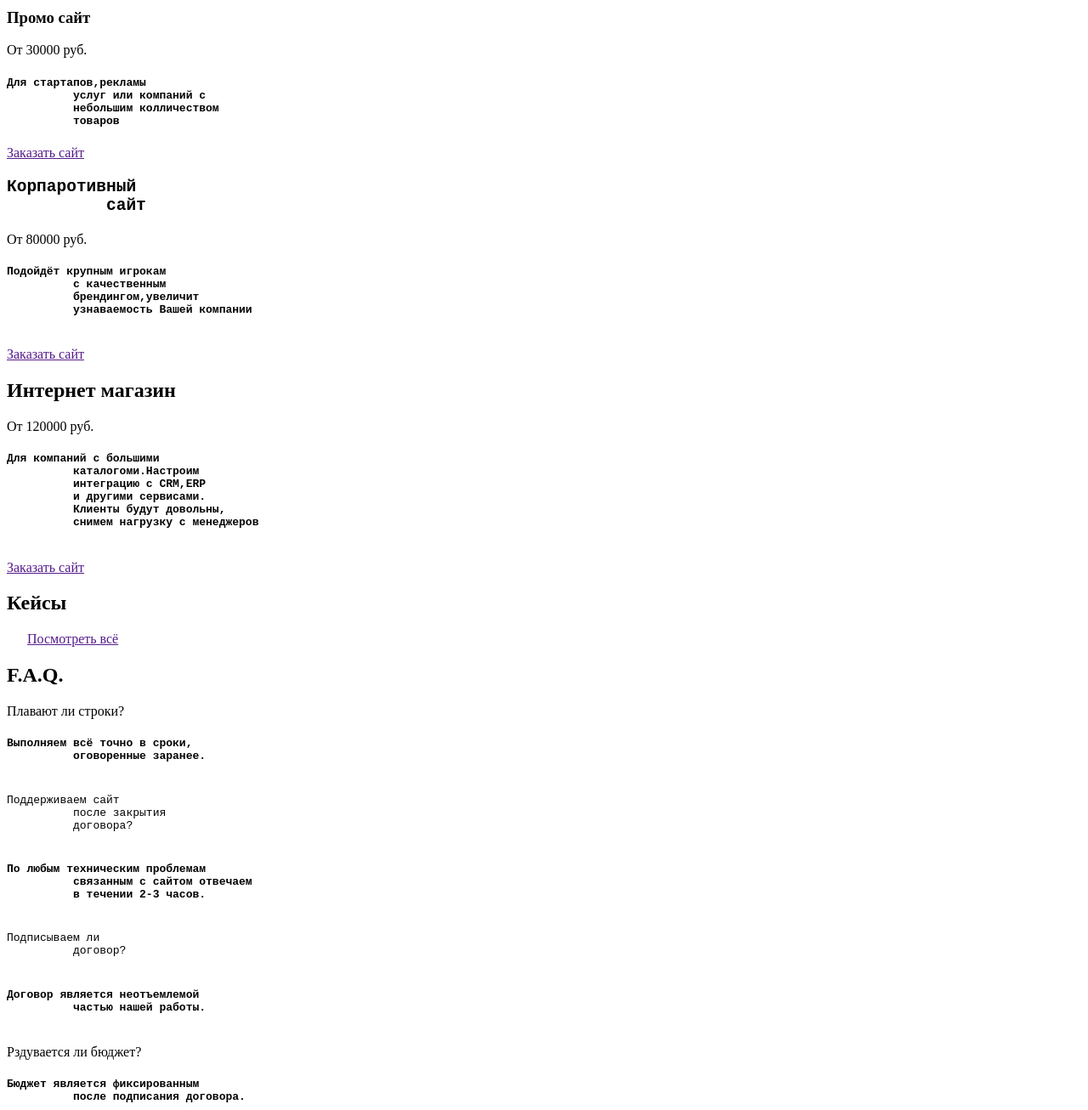
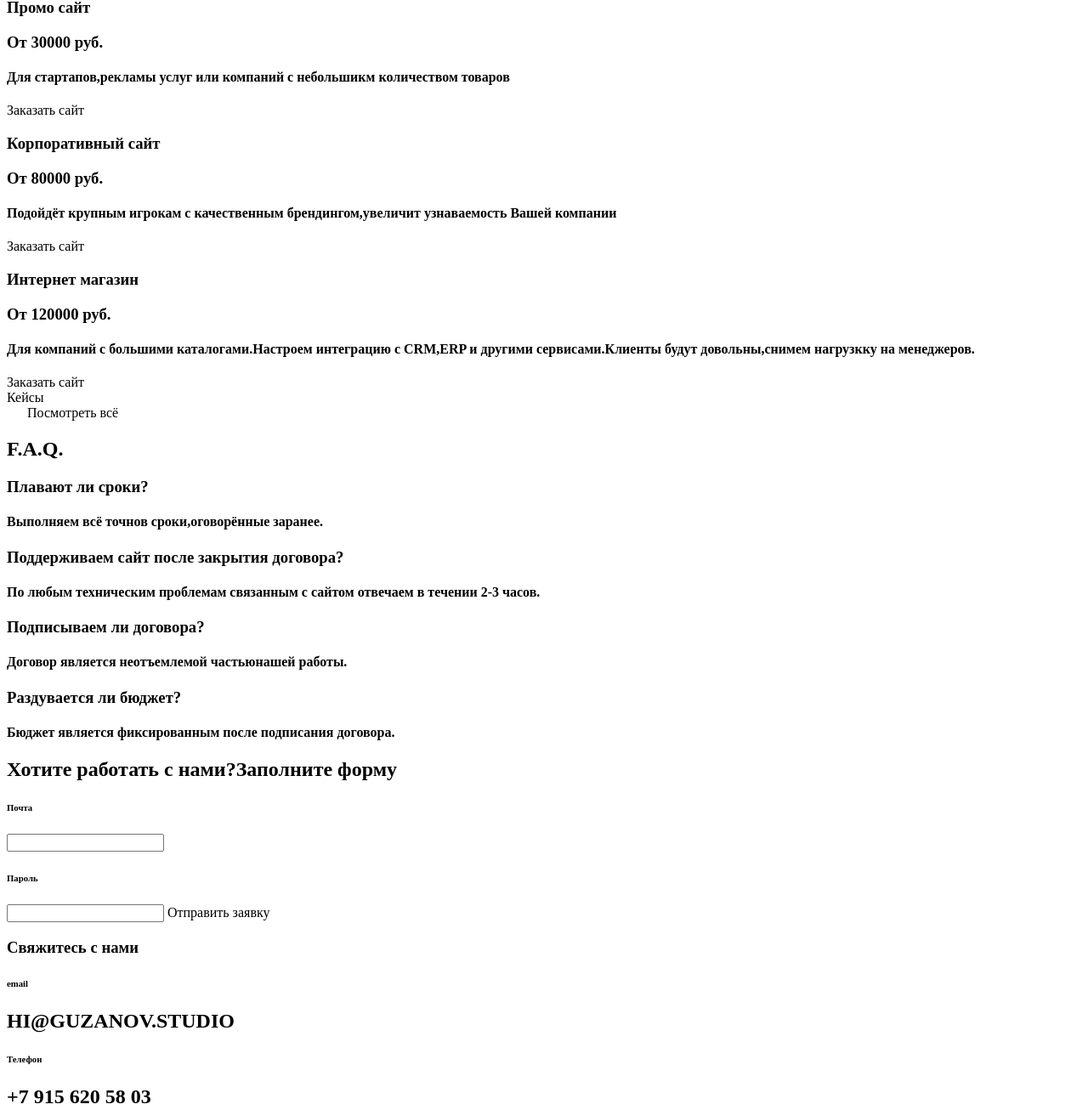
Before and after one commit to dremchee/test-markup-layout, a plain HTML site: page index.html in a window 1280 px wide. Shown: the part 268-1574 px from the top of the page at 85% size. Drawn offline with Linux system fonts and the light colour scheme.

Commit message:
Изменения

```diff
--- a/index.html
+++ b/index.html
@@ -6,113 +6,78 @@
     <title>Document</title>
   </head>
   <body>
-    <header>
-      <div class="container">
-        <a class="header-phone" href="tel:+7 915 620 68 03">+7 915 620 68 03</a>
+    <div class="header">
+      <div class="header-nav">
+        <img class="header-nav-logo">
+        <nav class="header-nav-links">
+          <a class="header-nav-link">Цены</a>
+          <a class="header-nav-link">Кейсы</a>
+          <a class="header-nav-link">F.A.Q</a>
+          <button class="header-nav-button"><a class="header-phone" href="tel:+7 915 620 58 03">+7 915 620 58 03</a></button>
+        </nav>
       </div>
-      <section>
-        <h1><pre>Создание сайта
-          под ключ
-        </pre></h1>
-        <p><pre>Учитываем специфику и особенности
-          цифровой среды
-        </pre></p>
-      </section>
-      <section>
-        <a class="" href="">Бесплатная консультация</a>
-      </section>
-      <section>
-        <h2>Какие сайты мы создаём?</h2>
-      </section>
-      <section>
-        <p><h3>Промо сайт</h3>
-        <p>От 30000 руб.</p>
-        <h4><pre>Для стартапов,рекламы
-          услуг или компаний с
-          небольшим колличеством
-          товаров</pre></h4></p>
-          <a class="" href="">Заказать сайт</a>
-      </section>
-      <section>
-        <p><h2><pre>Корпаротивный
-          сайт</pre>
-        </h2></p>
-        <p>От 80000 руб.</p>
-        <p><h4><pre>Подойдёт крупным игрокам
-          с качественным
-          брендингом,увеличит
-          узнаваемость Вашей компании
-          </pre>
-        </h4></p>
-        <a class="" href="">Заказать сайт</a>
-      </section>
-      <section>
-        <p><h2>Интернет магазин</h2></p>
-        <p>От 120000 руб.</p>
-        <p><h4><pre>Для компаний с большими
-          каталогоми.Настроим
-          интеграцию с CRM,ERP
-          и другими сервисами.
-          Клиенты будут довольны,
-          снимем нагрузку с менеджеров
-        </pre></h4></p>
-        <a class="" href="">Заказать сайт</a>
-      </section>
-      <section>
-        <p><h2>Кейсы</h2></p>
-        <img src="" width="" height="">
-        <img src="" width="" height="">
-        <img src="" width="" height="">
-        <img src="" width="" height="">
-        <img src="" width="" height="">
-        <img src="" width="" height="">
-        <a class="" href="">Посмотреть всё</a>
-      </section>
-      <section>
-        <p><h2>F.A.Q.</h2></p>
-        <p>Плавают ли строки?</p>
-        <p><h4><pre>Выполняем всё точно в сроки,
-          оговоренные заранее.
-        </pre></h4></p>
-        <p><pre>Поддерживаем сайт
-          после закрытия
-          договора?
-        </pre></p>
-        <p><h4><pre>По любым техническим проблемам
-          связанным с сайтом отвечаем
-          в течении 2-3 часов.
-        </pre></h4></p>
-        <p><pre>Подписываем ли
-          договор?
-        </pre></p>
-        <p><h4><pre>Договор является неотъемлемой
-          частью нашей работы.
-        </pre></h4></p>
-        <p>Рздувается ли бюджет?</p>
-        <p><h4><pre>Бюджет является фиксированным
-          после подписания договора.
-        </pre></h4></p>
-      </section>
-      <section>
-        <p><h2><pre>Хотите работать с нами?
-          Заполните форму
-        </pre></h2></p>
-        <p>Email: <input type="email" name="login"></p>
-        <p>Пароль: <input type="password" name="pass"></p>
-        <p><a class="" href="">Отправить заявку</a></p>
-      </section>
-    </header>
-    <footer>
-      <p><h3>Свяжитесь с нами</h3></p>
-      <p><h6>email</h6></p>
-      <p><h2>HI@GUZANOV.STUDIO</h2></p>
-      <p><h6>телефон</h6></p>
-      <p><h2>+7 915 620 58 03</h2></p>
-      <p><h6><pre>Мы за живое общение и всегда рады втретить
-        вас в нашем офисе по адресу <a>улица Каширина
-          1А оф.11
-        </a>
-      </pre></h6></p>
-    </footer>
+      <div class="header-content">
+        <div class="header-content-title"><h1>Создание сайта под ключ</h1></div>
+        <div class="header-content-note"><h3>Учитываем специфику и особенности среды</h3></div>
+        <button class="header-content-button"><a>Бесплатная консультация</a></button>
+      </div>
+      <img class="header-content-image">
+    </div>
+    <div class="content-title">
+    <div class="container"><h3>Какие сайты мы создаём?</h3>
+      <h3>Промо сайт</h3>
+      <h3>От 30000 руб.</h3>
+      <h4>Для стартапов,рекламы услуг или компаний с небольшикм количеством товаров</h4>
+      <a class="modal">Заказать сайт</a>
+    </div>
+      <div class="container"><h3>Корпоративный сайт</h3>
+      <h3>От 80000 руб.</h3>
+      <h4>Подойдёт крупным игрокам с качественным брендингом,увеличит узнаваемость Вашей компании</h4>
+      <a class="modal">Заказать сайт</a>
+    </div>
+    <div class="container"><h3>Интернет магазин</h3>
+      <h3>От 120000 руб.</h3>
+      <h4>Для компаний с большими каталогами.Настроем интеграцию с CRM,ERP и другими сервисами.Клиенты будут довольны,снимем нагрузкку на менеджеров.</h4>
+      <a class="modal">Заказать сайт</a>
+    </div>
+    </div>
+    <div class="content-title">Кейсы</div>
+    <img class="content-image">
+    <img class="content-image">
+    <img class="content-image">
+    <img class="content-image">
+    <img class="content-image">
+    <img class="content-image">
+    <a class="more">Посмотреть всё</a>
+    <div class="wrapper">
+      <div><h2>F.A.Q.</h2>
+      <h3>Плавают ли сроки?</h3>
+      <h4>Выполняем всё точнов сроки,оговорённые заранее.</h4></div>
+      <div><h3>Поддерживаем сайт после закрытия договора?</h3>
+        <h4>По любым техническим проблемам связанным с сайтом отвечаем в течении 2-3 часов.</h4>
+      </div>
+      <div><h3>Подписываем ли договора?</h3>
+        <h4>Договор является неотъемлемой частьюнашей работы.</h4>
+      </div>
+      <div><h3>Раздувается ли бюджет?</h3>
+        <h4>Бюджет является фиксированным после подписания договора.</h4>
+      </div>
+    </div>
+    <div class="wrapper">
+      <h2>Хотите работать с нами?Заполните форму</h2>
+      <h6>Почта</h6>
+      <input type="email" name="login">
+      <h6>Пароль</h6>
+      <input type="password" name="pass">
+      <a class="more">Отправить заявку</a>
+    </div>
+    <div class="content-title">
+      <h3>Свяжитесь с нами</h3>
+      <h6>email</h6>
+      <h2>HI@GUZANOV.STUDIO</h2>
+      <h6>Телефон</h6>
+      <h2>+7 915 620 58 03</h2>
+      <h6>Мы за живое общение и всегда рады встретить вас в нашем офисе по адресу<a class="">улица Каширина 1А оф.11</a></h6>
+    </div>
   </body>
 </html>
```
